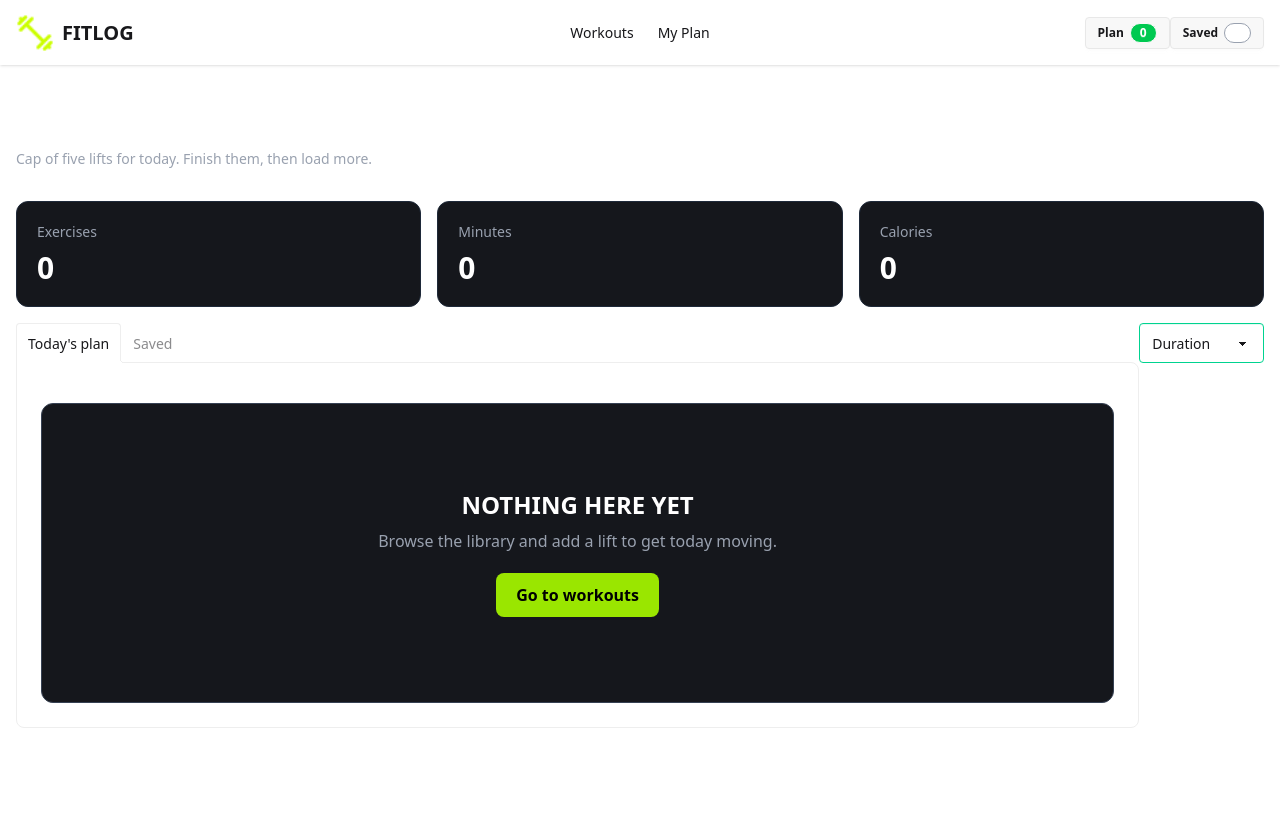
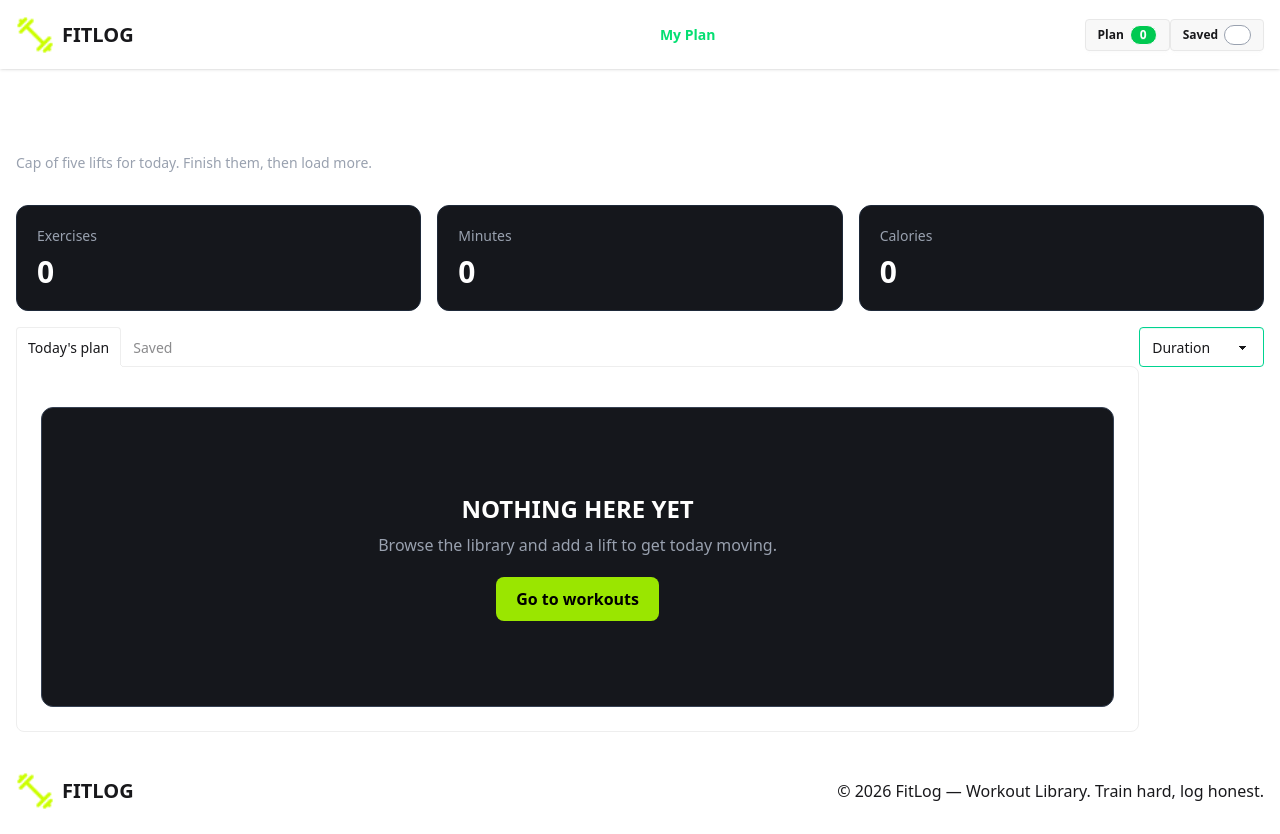
Before and after one commit to mushtaqahammed/fit_zone, a Next.js app: page /myPlan in a window 1280 px wide. Before the commit the page ends 800 px from the top, so only its background shows below. Built offline with nearby package versions, Linux system fonts and the light colour scheme.

Commit message:
Footer complete

```diff
--- a/src/app/layout.tsx
+++ b/src/app/layout.tsx
@@ -4,6 +4,8 @@ import "./globals.css";
 import Navbar from "../components/share/Navbar";
 import { ToastContainer } from "react-toastify";
 import BookProvider from "@/context/PracticeContext";
+import Footer from "../components/share/Footer";
+
 
 const geistSans = Geist({
   variable: "--font-geist-sans",
@@ -35,6 +37,7 @@ export default function RootLayout({ children }: LayoutProps<"/">) {
           {children}
           <ToastContainer />
           </BookProvider>
+          <Footer/>
 
         </div>
       </body>
--- a/src/app/myPlan/page.tsx
+++ b/src/app/myPlan/page.tsx
@@ -6,7 +6,7 @@ import { IPractice } from "@/types/practiceTypes";
 
 import WorkoutCard from "@/components/share/ShortPracticeCard";
 import Link from "next/link";
-import Practice from "../practice/page";
+
 
 const MyPlan = () => {
   const { addToPlan, save, deleteFromPlan, deleteFromSave } =
--- a/src/app/practice/[id]/page.tsx
+++ b/src/app/practice/[id]/page.tsx
@@ -3,7 +3,7 @@ import SaveForLater from "@/components/practiceDetails/SaveForLater";
 import { IPractice } from "@/types/practiceTypes";
 import Image from "next/image";
 import React from "react";
-import { toast } from "react-toastify";
+
 
 interface IPracticeDetailPage {
   params: Promise<{
--- a/src/app/practice/page.tsx
+++ b/src/app/practice/page.tsx
@@ -17,7 +17,7 @@ const Practice = async () => {
       <div className="mb-8">
         <h1 className="text-3xl font-bold uppercase text-white">The Library</h1>
 
-        <p className="mt-1 text-sm text-gray-400">
+        <p className="mt-1 text-sm ">
           Twelve lifts covering every major muscle group.
         </p>
       </div>
--- a/src/components/share/Banner.tsx
+++ b/src/components/share/Banner.tsx
@@ -1,6 +1,7 @@
 import React from "react";
 import Image from "next/image";
 import BannerImg from "@/assets/banner.png";
+import Link from "next/link";
 
 const Banner = () => {
   return (
@@ -15,7 +16,8 @@ const Banner = () => {
 
           {/* Main Heading */}
           <h1 className="text-3xl font-bold">
-            TRAIN WITH INTENT.LOG  <br />EVERY SET.
+            TRAIN WITH INTENT.LOG <br />
+            EVERY SET.
           </h1>
 
           {/* Description */}
@@ -25,9 +27,11 @@ const Banner = () => {
           </p>
 
           {/* Button */}
-          <button className="mt-6 rounded-md border border-lime-400 bg-lime-400 px-5 py-2 text-xs font-bold uppercase text-black transition hover:bg-lime-300">
-            Browse Workouts
-          </button>
+          <Link href="/practice">
+            <button className="mt-6 rounded-md border border-lime-400 bg-lime-400 px-5 py-2 text-xs font-bold uppercase text-black transition hover:bg-lime-300">
+              Browse Workouts
+            </button>
+          </Link>
         </div>
 
         {/* Right Image */}
--- /dev/null
+++ b/src/components/share/Link.tsx
@@ -0,0 +1,40 @@
+"use client";
+
+import React from "react";
+import Link from "next/link";
+import { usePathname } from "next/navigation";
+
+const Linked = () => {
+  const pathname = usePathname();
+  return (
+    <>
+      <li>
+        <Link
+          href="/"
+          className={
+            pathname === "/"
+              ? "px-4 py-2 font-semibold text-green-400"
+              : "px-4 py-2 text-white"
+          }
+        >
+          Workouts
+        </Link>
+      </li>
+
+      <li>
+        <Link
+          href="/myPlan"
+          className={
+            pathname === "/myPlan"
+              ? "px-4 py-2 font-semibold text-green-400"
+              : "px-4 py-2 text-white"
+          }
+        >
+          My Plan
+        </Link>
+      </li>
+    </>
+  );
+};
+
+export default Linked;
--- a/src/components/share/Navbar.tsx
+++ b/src/components/share/Navbar.tsx
@@ -3,24 +3,17 @@ import Link from "next/link";
 import Image from "next/image";
 import Logo from "@/assets/logo.png";
 import NavButtonRight from "@/app/NavButtonRight/page";
+import Linked from "./Link";
 
 
 const Navbar = () => {
 
   const Links = (
-    <>
-      <li>
-        <Link href="/">Workouts</Link>
-      </li>
-
-      <li>
-        <Link href="/myPlan">My Plan</Link>
-      </li>
-    </>
+<Linked/>
   );
 
   return (
-    <div className="sticky top-0 z-50 bg-base-100 shadow-sm">
+    <div className=" sticky top-0 z-50 bg-base-100 shadow-sm ">
       <div className="navbar container mx-auto px-4">
         {/* Navbar Start */}
         <div className="navbar-start">
@@ -67,7 +60,7 @@ const Navbar = () => {
 
         {/* Right Side */}
         <div className="navbar-end gap-2">
-          <NavButtonRight/>
+          <NavButtonRight />
         </div>
       </div>
     </div>
--- a/src/components/share/PracticeCard.tsx
+++ b/src/components/share/PracticeCard.tsx
@@ -65,7 +65,7 @@ const PracticeCard = ({ practice }: IPracticeCardProps) => {
             </span>
           </div>
         </div>
-      </div>{" "}
+      </div>
     </Link>
   );
 };
--- a/src/components/share/ShortPracticeCard.tsx
+++ b/src/components/share/ShortPracticeCard.tsx
@@ -1,6 +1,7 @@
 import { IPractice } from "@/types/practiceTypes";
 import Image from "next/image";
 import Button from "../practiceDetails/Button";
+import Link from "next/link";
 
 interface WorkoutCardProps {
   practice: IPractice;
@@ -43,9 +44,11 @@ const WorkoutCard = ({ practice, onDelete }: WorkoutCardProps) => {
           </div>
         </div>
 
-        <button className="rounded-full border border-gray-600 px-5 py-2 text-sm font-medium transition hover:border-lime-400 hover:text-lime-400">
-          View Details
-        </button>
+        <Link href={`/practice/${practice.id}`}>
+          <button className="rounded-full border border-gray-600 px-5 py-2 text-sm font-medium transition hover:border-lime-400 hover:text-lime-400">
+            View Details
+          </button>
+        </Link>
 
         <Button />
 
--- a/src/components/share/footer.tsx
+++ b/src/components/share/footer.tsx
@@ -0,0 +1,20 @@
+
+import Logo from "@/assets/logo.png";
+import Image from 'next/image';
+import Link from 'next/link';
+
+const Footer = () => {
+  return (
+    <div className="container mx-auto w-7xl px-4 flex items-center justify-between mb-6">
+      <Link href="/" className="flex items-center gap-2">
+        <Image height={38} src={Logo} width={38} alt="Fit Zone Logo" />
+
+        <h1 className="text-xl font-bold">FITLOG</h1>
+      </Link>
+
+      <p>© 2026 FitLog — Workout Library. Train hard, log honest.</p>
+    </div>
+  );
+};
+
+export default Footer;
```
Also changed, not shown: src/README.md (added).
